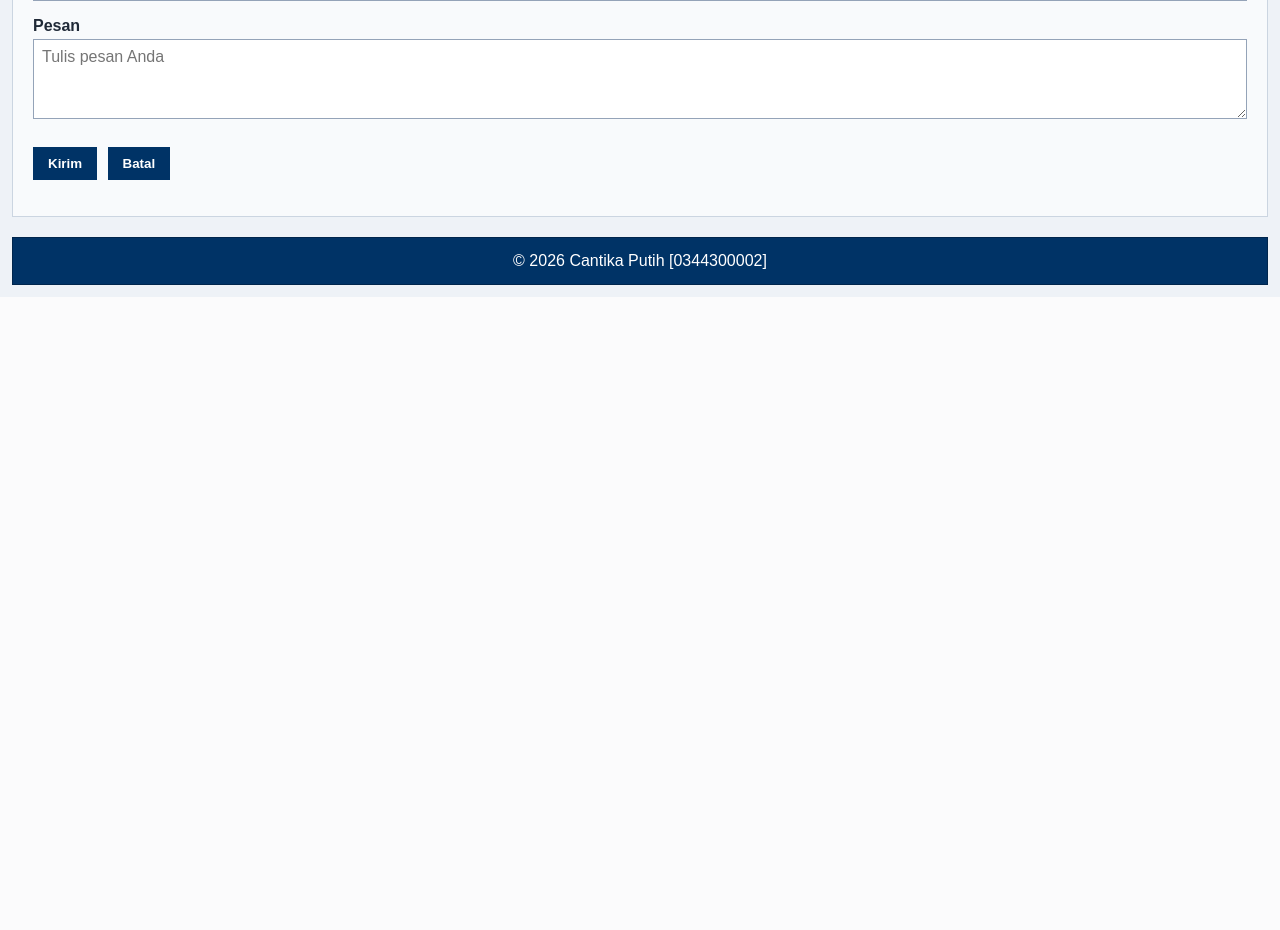
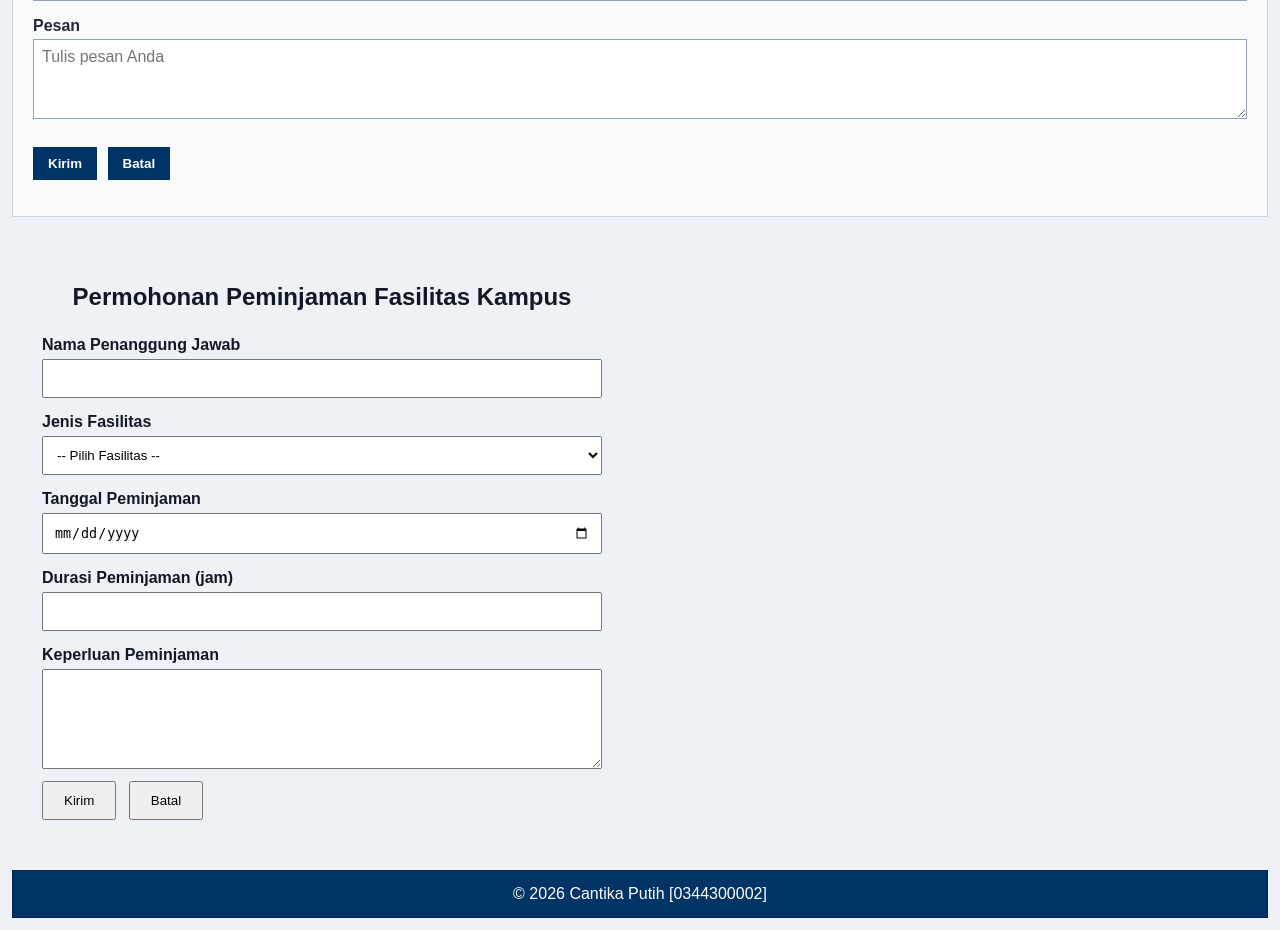
Before and after one commit to 2611500020-dion/2611500020-PWD-ti1j-2627, a PHP site: page /pertemuan-08/index.php in a window 1280 px wide. Shown: the part 1507-2437 px from the top of the page. Before the commit the page ends 1804 px from the top, so only its background shows below. Run offline with PHP 8.4, Linux system fonts and the light colour scheme.

Commit message:
merapikan fomulir pinjaman

```diff
--- a/pertemuan-08/index.php
+++ b/pertemuan-08/index.php
@@ -85,6 +85,22 @@ switch ($programStudi) {
 	<title>Profil Mahasiswa</title>
 	<link rel="stylesheet" href="style.css" />
 </head>
+
+<script>
+document.getElementById("formPeminjaman")
+.addEventListener("submit", function(e) {
+    const durasi = Number(this.elements["durasi"].value);
+    const nama = this.elements["nama_pj"].value.trim();
+    const keperluan =
+        this.elements["keperluan"].value.trim();
+
+    if (nama === "" || keperluan === "" ||
+        durasi < 1 || durasi > 24) {
+        e.preventDefault();
+        alert("Periksa kembali formulir peminjaman!");
+    }
+});
+</script>
 
 <body>
 	<header>
@@ -278,6 +294,89 @@ switch ($programStudi) {
 				</article>
 			<?php endif; ?>
 		</section>
+   <section id="peminjaman">
+    <h2>Permohonan Peminjaman Fasilitas Kampus</h2>
+
+    <form method="POST" action="#peminjaman"
+          id="formPeminjaman">
+
+        <input type="hidden"
+               name="form_peminjaman" value="1">
+
+        <label>Nama Penanggung Jawab</label>
+        <input type="text" name="nama_pj"
+               maxlength="100" required>
+
+        <label>Jenis Fasilitas</label>
+        <select name="fasilitas" required>
+            <option value="">-- Pilih Fasilitas --</option>
+            <option value="Ruang Kelas">Ruang Kelas</option>
+            <option value="Aula">Aula</option>
+            <option value="Laboratorium Komputer">
+                Laboratorium Komputer
+            </option>
+            <option value="Proyektor">Proyektor</option>
+        </select>
+
+        <label>Tanggal Peminjaman</label>
+        <input type="date" name="tanggal" required>
+
+        <label>Durasi Peminjaman (jam)</label>
+        <input type="number" name="durasi"
+               min="1" max="24" required>
+
+        <label>Keperluan Peminjaman</label>
+        <textarea name="keperluan"
+                  maxlength="1000" required></textarea>
+
+        <button type="submit">Kirim</button>
+        <button type="reset">Batal</button>
+    </form>
+	<?php
+if (!empty($_SESSION["error_peminjaman"])) {
+    echo "<div class='pesan-error'>";
+    foreach ($_SESSION["error_peminjaman"] as $err) {
+        echo "<p>" .
+            htmlspecialchars($err, ENT_QUOTES, 'UTF-8')
+            . "</p>";
+    }
+    echo "</div>";
+    unset($_SESSION["error_peminjaman"]);
+}
+
+if (!empty($_SESSION["pesan_peminjaman"])
+    && !empty($_SESSION["hasil_peminjaman"])) {
+
+    $data = $_SESSION["hasil_peminjaman"];
+
+    echo "<h3>" .
+        htmlspecialchars($_SESSION["pesan_peminjaman"],
+        ENT_QUOTES, 'UTF-8') . "</h3>";
+
+    echo "<p>Nama: " .
+        htmlspecialchars($data["nama"], ENT_QUOTES, 'UTF-8')
+        . "</p>";
+
+    echo "<p>Fasilitas: " .
+        htmlspecialchars($data["fasilitas"], ENT_QUOTES, 'UTF-8')
+        . "</p>";
+
+    echo "<p>Tanggal: " .
+        htmlspecialchars($data["tanggal"], ENT_QUOTES, 'UTF-8')
+        . "</p>";
+
+    echo "<p>Durasi: " .
+        (int)$data["durasi"] . " jam</p>";
+
+    echo "<p>Keperluan: " .
+        htmlspecialchars($data["keperluan"],
+        ENT_QUOTES, 'UTF-8') . "</p>";
+
+    unset($_SESSION["pesan_peminjaman"]);
+    unset($_SESSION["hasil_peminjaman"]);
+}
+?>
+</section>
 	</main>
 
 	<footer>
--- a/pertemuan-08/style.css
+++ b/pertemuan-08/style.css
@@ -247,3 +247,45 @@ footer p {
     display: none;
   }
 }
+
+/* Formulir Peminjaman Fasilitas */
+#peminjaman {
+    padding: 30px;
+}
+
+#peminjaman h2 {
+    text-align: center;
+    margin-bottom: 25px;
+}
+
+#peminjaman form {
+    max-width: 600px;
+    margin: 0 auto;
+}
+
+#peminjaman label {
+    display: block;
+    margin-top: 15px;
+    margin-bottom: 5px;
+    font-weight: bold;
+}
+
+#peminjaman input,
+#peminjaman select,
+#peminjaman textarea {
+    display: block;
+    width: 100%;
+    padding: 10px;
+    margin-bottom: 12px;
+    box-sizing: border-box;
+}
+
+#peminjaman textarea {
+    min-height: 100px;
+}
+
+#peminjaman button {
+    padding: 10px 20px;
+    margin-right: 8px;
+    cursor: pointer;
+}
```
Also changed, not shown: pertemuan-08/README.md.
